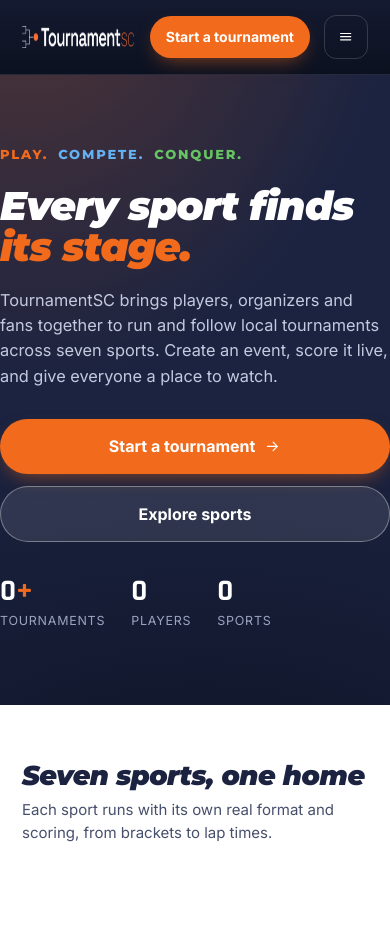
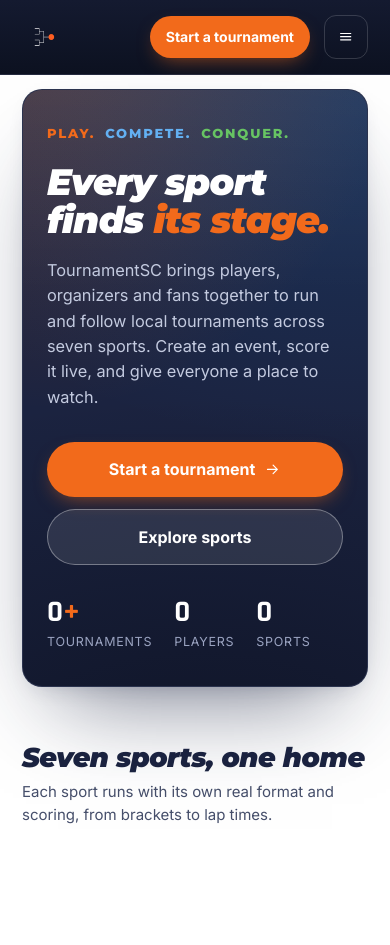
Before and after one commit to mediabigscoopstudio/tournamentsc, a Django app: page / in a window 390 px wide. Shown: the top 945 px of the page. Run offline with Django 5.2, Linux system fonts and the light colour scheme; data comes from the database, SQL or seed files in the repository; data that the repository does not hold is empty.

Commit message:
fixed the logo stretch problem fixed the paragraph overflow problem added a new png file for mobile view logo

```diff
--- a/static/css/base.css
+++ b/static/css/base.css
@@ -70,6 +70,33 @@ ul,ol{ margin:0; padding:0; list-style:none; }
 .brand-logo img{ height:26px; width:auto; display:block; }
 .brand-logo--lg img{ height:36px; }
 @media (max-width:520px){ .brand-logo img{ height:22px; } }
+/* Navbar-only responsive lockup: full wordmark on desktop, bracket icon on
+   tablet and phones. Only navbar.html tags its <img> with these classes, so
+   every other .brand-logo keeps its single untagged image. The
+   img.brand-logo__* form is deliberate — it must outrank `.brand-logo img`
+   above, which would otherwise force display:block on both at once. */
+.brand-logo img.brand-logo__icon{ display:none; }
+/* Both lockups are navbar-only classes, so they carry their own heights for the
+   74px bar instead of inheriting the 26px above, which is scaled for the
+   footer/dashboard lockups. max-width/contain are a last-resort guard, not the
+   sizing mechanism: the nav's logo track is minmax(0,auto), so it prefers the
+   artwork's full intrinsic width and these never bind on desktop. They only
+   engage near 1000px, where the pill and CTA claim the whole row — letterboxing
+   the ratio there beats overflowing the CTA out of body{overflow-x:hidden}. */
+.brand-logo img.brand-logo__full,
+.brand-logo img.brand-logo__icon{ max-width:100%; object-fit:contain; object-position:left center; }
+/* 1644x187 wordmark — ~8.8:1, so height buys width fast: 38px reads as 334px
+   across. That is the tallest the lockup can go while the nav keeps symmetric
+   1fr side tracks (342px each at --maxw), i.e. while the pill stays centred on
+   the page. Going taller is what previously forced the logo track wider and
+   pushed the pill off centre. */
+.brand-logo img.brand-logo__full{ height:38px; }
+/* One swap, at the only breakpoint left: the wordmark's 8.8:1 ratio outgrows
+   the row here, and the 1:1 icon is 40px wide at any height the bar allows. */
+@media (max-width:999.98px){
+  .brand-logo img.brand-logo__full{ display:none; }
+  .brand-logo img.brand-logo__icon{ display:block; height:40px; }
+}
 
 /* ---------- buttons ---------- */
 .btn{ display:inline-flex; align-items:center; justify-content:center; gap:9px; font-family:var(--font-body); font-weight:700; font-size:15px; padding:13px 22px; border-radius:var(--r-pill); transition:transform .22s var(--ease), background .22s, box-shadow .22s, border-color .22s, color .22s; white-space:nowrap; }
@@ -163,13 +190,22 @@ ul,ol{ margin:0; padding:0; list-style:none; }
 
 /* ============ NAV ============ */
 .nav{ position:sticky; top:0; z-index:var(--z-nav); background:linear-gradient(180deg,#141a30 0%, #0c1120 100%); border-bottom:1px solid rgba(255,255,255,.07); }
+/* Symmetric side tracks: the only arrangement that puts the pill on true page
+   centre, since equal 1fr sides force it there regardless of what the logo and
+   CTA occupy. It also caps the lockup at ~38px (two 342px sides at --maxw, and
+   342px of an 8.8:1 wordmark is 38px tall) — that cap is why brand-logo__full
+   is 38px. 1fr sides are shrinkable, so a cramped row letterboxes rather than
+   overflowing; see the brand-logo__full guard above. */
 .nav__row{ display:grid; grid-template-columns:1fr auto 1fr; align-items:center; gap:16px; height:74px; }
 .nav__row>.logo{ justify-self:start; } .nav__row>.nav__pill{ justify-self:center; } .nav__row>.nav__cta{ justify-self:end; }
+.nav__row>.brand-logo{ justify-self:start; }
 .nav__pill{ display:flex; align-items:center; gap:2px; padding:5px; border-radius:var(--r-pill); background:rgba(255,255,255,.055); border:1px solid rgba(255,255,255,.1); }
 .nav__pill a{ display:inline-flex; align-items:center; gap:6px; font-size:14.5px; font-weight:600; color:#c3cadf; padding:9px 16px; border-radius:var(--r-pill); transition:color .2s, background .2s; }
 .nav__pill a:hover,.nav__pill a.active{ color:#fff; background:rgba(255,255,255,.08); text-decoration:none; }
 .nav__cta{ display:flex; align-items:center; gap:14px; }
-.nav__login{ font-size:14.5px; font-weight:600; color:#e7eaf4; padding:9px 4px; }
+/* nowrap: the symmetric 1fr side tracks above are shrinkable, so between ~768px
+   and ~960px the CTA track would otherwise squeeze "Log in" onto two lines. */
+.nav__login{ font-size:14.5px; font-weight:600; color:#e7eaf4; padding:9px 4px; white-space:nowrap; }
 .nav__login:hover{ color:#fff; text-decoration:none; }
 .nav__bell{ position:relative; color:#e7eaf4; display:inline-flex; }
 .nav__bell .count{ position:absolute; top:-6px; right:-8px; background:var(--orange); color:#fff; font-size:10px; font-weight:800; border-radius:var(--r-pill); padding:1px 5px; }
@@ -189,31 +225,55 @@ ul,ol{ margin:0; padding:0; list-style:none; }
 @media (prefers-reduced-motion: reduce){ .ticker__track{animation:none} .ticker__view{overflow-x:auto} }
 
 /* ============ HERO ============ */
-.hero{ position:relative; background:var(--navy); color:#fff; overflow:hidden; padding:0; }
+/* The hero is a rounded dark panel that floats on the page background rather
+   than bleeding to the viewport edge. The <section> itself IS the panel: its
+   width is capped to the same content edge as .wrap uses everywhere else
+   (--maxw minus .wrap's 22px gutters), so the panel's sides line up exactly
+   with every other section on the page and the left/right margins stay equal
+   at any width. .hero__inner keeps carrying .wrap and supplies the padding. */
+.hero{
+  position:relative; overflow:hidden; isolation:isolate;
+  width:calc(100% - 44px); max-width:calc(var(--maxw) - 44px);
+  margin:22px auto 0; padding:0;
+  background:var(--navy); color:#fff;
+  border:1px solid rgba(255,255,255,.07);
+  border-radius:clamp(20px,2.2vw,30px);
+  box-shadow:0 44px 90px -36px rgba(27,35,64,.62), 0 8px 24px -14px rgba(27,35,64,.3);
+}
 .hero__bg{ position:absolute; inset:0; pointer-events:none; z-index:0; }
 .hero__bg::before{ content:''; position:absolute; inset:0; background:
     radial-gradient(680px 820px at 6% -22%, rgba(242,106,27,.27), transparent 55%),
     radial-gradient(1100px 640px at 52% 118%, rgba(6,9,20,.6), transparent 62%); }
-.hero__inner{ position:relative; z-index:1; display:grid; grid-template-columns:1.08fr .92fr; gap:48px; align-items:center; padding:66px 0 74px; }
-.hero__kicker{ display:inline-flex; align-items:center; gap:10px; font-family:var(--font-display); font-weight:800; font-size:13px; letter-spacing:.14em; text-transform:uppercase; color:#fff; margin-bottom:22px; }
+/* second layer: cool depth in the top-right + a sheen along the top edge, so
+   the panel reads as lit rather than flat. */
+.hero__bg::after{ content:''; position:absolute; inset:0; background:
+    radial-gradient(820px 560px at 98% 2%, rgba(30,136,229,.16), transparent 62%),
+    linear-gradient(180deg, rgba(255,255,255,.055), transparent 34%); }
+.hero__inner{ position:relative; z-index:1; display:grid; grid-template-columns:1.06fr .94fr; gap:clamp(30px,3.4vw,56px); align-items:center; padding:clamp(34px,4vw,64px); }
+.hero__kicker{ display:inline-flex; align-items:center; gap:10px; font-family:var(--font-display); font-weight:800; font-size:13px; letter-spacing:.14em; text-transform:uppercase; color:#fff; margin-bottom:20px; }
 .hero__kicker .k1{color:var(--orange)} .hero__kicker .k2{color:#63b0f2} .hero__kicker .k3{color:#67c463}
-.hero h1{ color:#fff; font-size:clamp(2.5rem,5.2vw,4.1rem); font-style:italic; font-weight:900; letter-spacing:-.025em; line-height:1.02; }
+.hero h1{ color:#fff; font-size:clamp(2.3rem,4.6vw,3.85rem); font-style:italic; font-weight:900; letter-spacing:-.025em; line-height:1.02; }
 .hero h1 .u{ color:var(--orange); }
-.hero__sub{ color:#c3cadf; font-size:clamp(1.02rem,1.5vw,1.16rem); max-width:47ch; margin:20px 0 30px; }
+.hero__sub{ color:#c3cadf; font-size:clamp(1.02rem,1.5vw,1.16rem); max-width:44ch; margin:20px 0 32px; }
+/* .hero__actions is deliberately left as-is: the organiser section reuses it. */
 .hero__actions{ display:flex; gap:12px; flex-wrap:wrap; }
-.hero__stats{ display:flex; gap:26px; margin-top:34px; flex-wrap:wrap; }
+/* hairline separators between the stats, carried by the items themselves so the
+   row still wraps cleanly */
+.hero__stats{ display:flex; gap:14px 0; margin-top:38px; flex-wrap:wrap; }
+.hero__stat{ padding-inline:clamp(18px,2vw,30px); border-left:1px solid rgba(255,255,255,.12); }
+.hero__stat:first-child{ padding-left:0; border-left:0; }
 .hero__stat .n{ font-family:var(--font-score); font-weight:700; font-size:30px; color:#fff; line-height:1; }
 .hero__stat .l{ font-size:12.5px; color:#9aa3c0; margin-top:5px; text-transform:uppercase; letter-spacing:.06em; }
 .hero__stat .n .u{ color:var(--orange); }
 
-.hcard{ background:#fff; color:var(--navy); border-radius:var(--r-xl); padding:20px; box-shadow:var(--shadow-lg); }
-.hcard__top{ display:flex; align-items:center; justify-content:space-between; margin-bottom:18px; }
-.hcard__where{ font-family:var(--font-score); font-weight:600; font-size:13px; color:var(--muted); }
+.hcard{ position:relative; background:#fff; color:var(--navy); border-radius:var(--r-xl); padding:clamp(18px,1.6vw,24px); box-shadow:0 34px 70px -26px rgba(6,9,20,.72), 0 0 0 1px rgba(255,255,255,.14); }
+.hcard__top{ display:flex; align-items:center; justify-content:space-between; gap:12px; margin-bottom:18px; }
+.hcard__where{ font-family:var(--font-score); font-weight:600; font-size:13px; color:var(--muted); min-width:0; overflow:hidden; text-overflow:ellipsis; white-space:nowrap; }
 .hcard__teams{ display:grid; grid-template-columns:1fr auto 1fr; align-items:center; gap:8px; }
 .hcard__team{ display:flex; flex-direction:column; align-items:center; gap:10px; text-align:center; }
 .hcard__crest{ width:56px; height:56px; border-radius:15px; display:grid; place-items:center; font-family:var(--font-display); font-weight:800; font-size:19px; color:#fff; background:var(--navy); }
 .hcard__nm{ font-family:var(--font-display); font-weight:700; font-size:14.5px; }
-.hcard__sc{ font-family:var(--font-score); font-weight:700; font-size:50px; line-height:1; color:var(--navy); }
+.hcard__sc{ font-family:var(--font-score); font-weight:700; font-size:clamp(40px,3.4vw,50px); line-height:1; color:var(--navy); }
 .hcard__vs{ font-family:var(--font-display); font-weight:800; font-size:13px; color:var(--muted); }
 .hcard__meta{ text-align:center; font-family:var(--font-score); font-weight:600; font-size:13px; color:var(--ink-2); margin:14px 0 4px; }
 /* win-probability bar (derived live from the score) */
@@ -587,7 +647,17 @@ a.authcard:hover{ transform:translateY(-4px); box-shadow:var(--shadow); border-c
   .mcard{ width:min(84vw,310px); }
 }
 @media (max-width:520px){
-  .bento{ grid-template-columns:1fr; } .bx--big{ grid-column:span 1; grid-row:auto; } .bx{ grid-row:auto; }
+  /* Phones buy back room from the panel's own padding rather than from the
+     gutter, so the panel keeps lining up with every other section. The stats
+     drop their dividers so a wrapped second row never shows a dangling one. */
+  .hero{ margin-top:14px; }
+  .hero__inner{ padding:30px 24px 34px; }
+  .hero__stats{ gap:22px; margin-top:32px; }
+  .hero__stat{ padding-inline:0; border-left:0; }
+  /* Single column drops .bx--big to one row, but the fixed 168px grid-auto-rows
+     track stays — so its copy spills out of the card. Let rows grow past 168px
+     when the content needs it; the 168px floor keeps the short cards as they are. */
+  .bento{ grid-template-columns:1fr; grid-auto-rows:minmax(168px,auto); } .bx--big{ grid-column:span 1; grid-row:auto; } .bx{ grid-row:auto; }
   .hl-grid{ grid-template-columns:1fr; }
   .foot__grid{ grid-template-columns:1fr; } .foot__brand{ grid-column:span 1; }
   .hcard__sc{ font-size:40px; } .score-center{ font-size:40px; }
--- a/template/partials/navbar.html
+++ b/template/partials/navbar.html
@@ -2,7 +2,8 @@
 <header class="nav">
   <div class="wrap nav__row">
     <a class="brand-logo" href="/" aria-label="{{ site_conf.site_name }} home">
-      <img src="{% static 'images/logo.png' %}" alt="{{ site_conf.site_name }}">
+      <img class="brand-logo__full" src="{% static 'images/logo.png' %}" alt="{{ site_conf.site_name }}">
+      <img class="brand-logo__icon" src="{% static 'images/logo-icon.png' %}" alt="{{ site_conf.site_name }}">
     </a>
     <nav class="nav__pill">
       <a href="{% url 'browse' %}">Tournaments</a>
```
Also changed, not shown: static/images/logo-icon.png (added).
